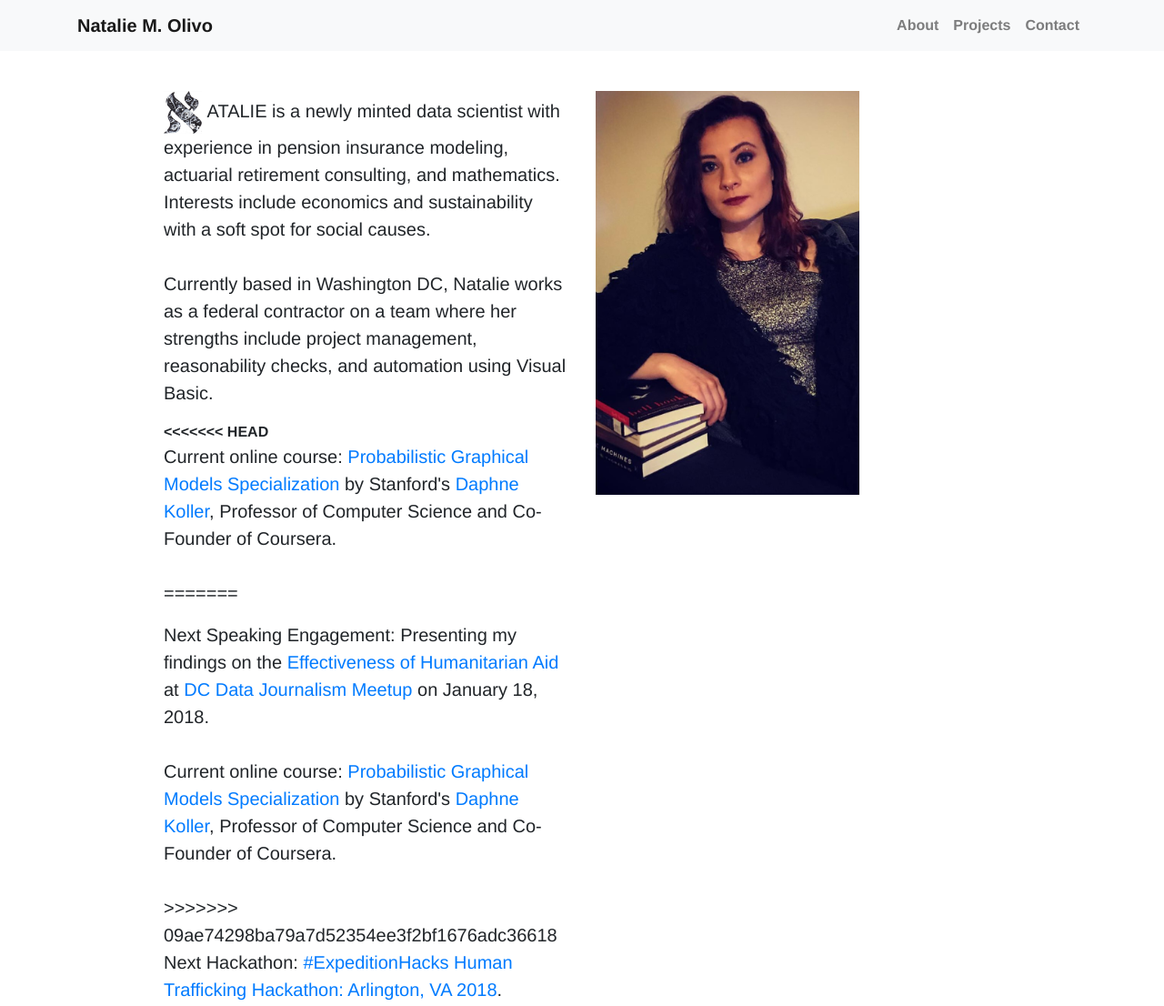
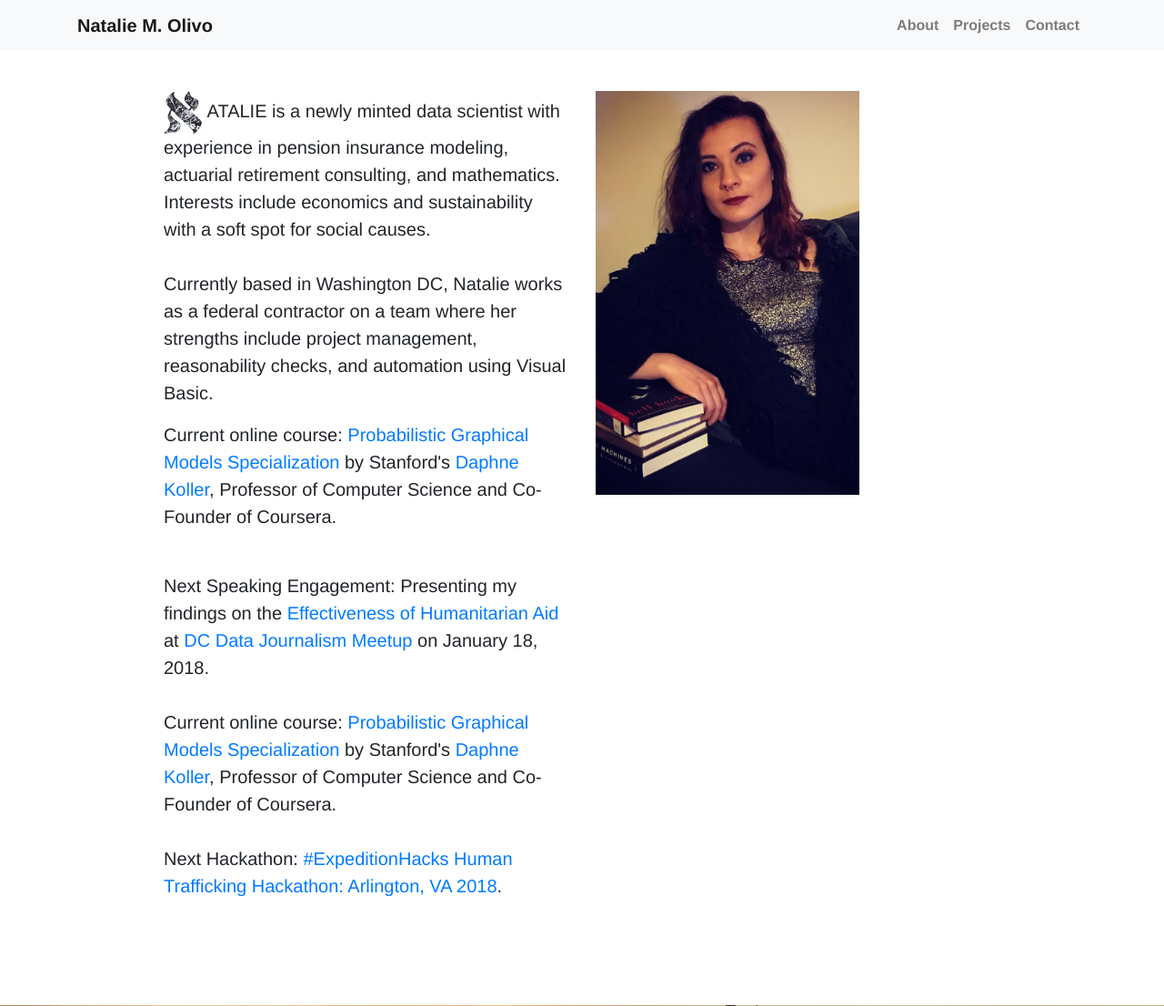
Before and after one commit to nmolivo/website, a website: page aboutnmo.html in a window 1280 px wide. Shown: the top 1106 px of the page at 91% size. Drawn offline with Linux system fonts and the light colour scheme.

Commit message:
updated resume

```diff
--- a/aboutnmo.html
+++ b/aboutnmo.html
@@ -61,14 +61,9 @@
               <b>ATALIE</b> is a newly minted data scientist with experience in pension insurance modeling, actuarial retirement consulting, and mathematics. Interests include economics and sustainability with a soft spot for social causes.<Br><Br>
               Currently based in Washington DC, Natalie works as a federal contractor on a team where her strengths include project management, reasonability checks, and automation using Visual Basic.<br>
              </p>
-
-<<<<<<< HEAD
-              <p class="lead">
-                  Current online course: <a href="https://www.coursera.org/specializations/probabilistic-graphical-models">Probabilistic Graphical Models Specialization</a> by Stanford's <a href = "https://www.calicolabs.com/daphne-koller/">Daphne Koller</a>, Professor of Computer Science and Co-Founder of Coursera.<br><Br>
-=======
+              <p class="lead">Current online course: <a href="https://www.coursera.org/specializations/probabilistic-graphical-models">Probabilistic Graphical Models Specialization</a> by Stanford's <a href = "https://www.calicolabs.com/daphne-koller/">Daphne Koller</a>, Professor of Computer Science and Co-Founder of Coursera.<br><Br>
               <p class="lead">Next Speaking Engagement: Presenting my findings on the <a href = 'https://medium.com/@NatalieOlivo/humanitarian-aid-using-womens-completion-of-secondary-education-to-measure-aid-effectiveness-9da479ce7336'>Effectiveness of Humanitarian Aid</a> at <a href = 'https://www.meetup.com/data-journalism/'>DC Data Journalism Meetup</a> on January 18, 2018.<br><br>
                  Current online course: <a href="https://www.coursera.org/specializations/probabilistic-graphical-models">Probabilistic Graphical Models Specialization</a> by Stanford's <a href = "https://www.calicolabs.com/daphne-koller/">Daphne Koller</a>, Professor of Computer Science and Co-Founder of Coursera.<br><Br>
->>>>>>> 09ae74298ba79a7d52354ee3f2bf1676adc36618
                   Next Hackathon: <a href="https://www.eventbrite.com/e/expeditionhacks-human-trafficking-hackathon-arlington-va-2018-tickets-37957660384?utm_campaign=order_confirmation_email&utm_medium=email&ref=eemailordconf&utm_source=eb_email&utm_term=eventname#tickets">#ExpeditionHacks Human Trafficking Hackathon: Arlington, VA 2018</a>.</p>
           </div>
           <div class="col-lg-5 mr-auto">
```
Also changed, not shown: index.html (+0 -4 lines).
